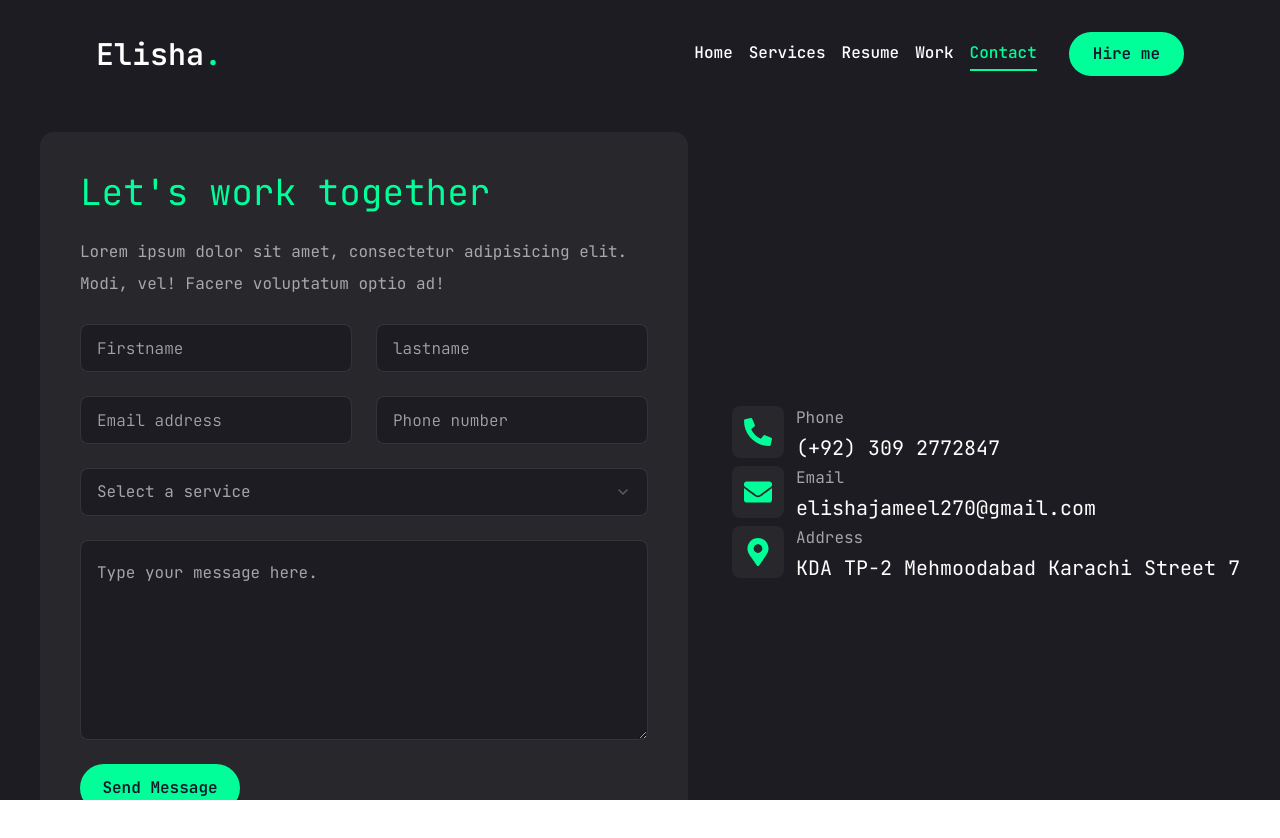
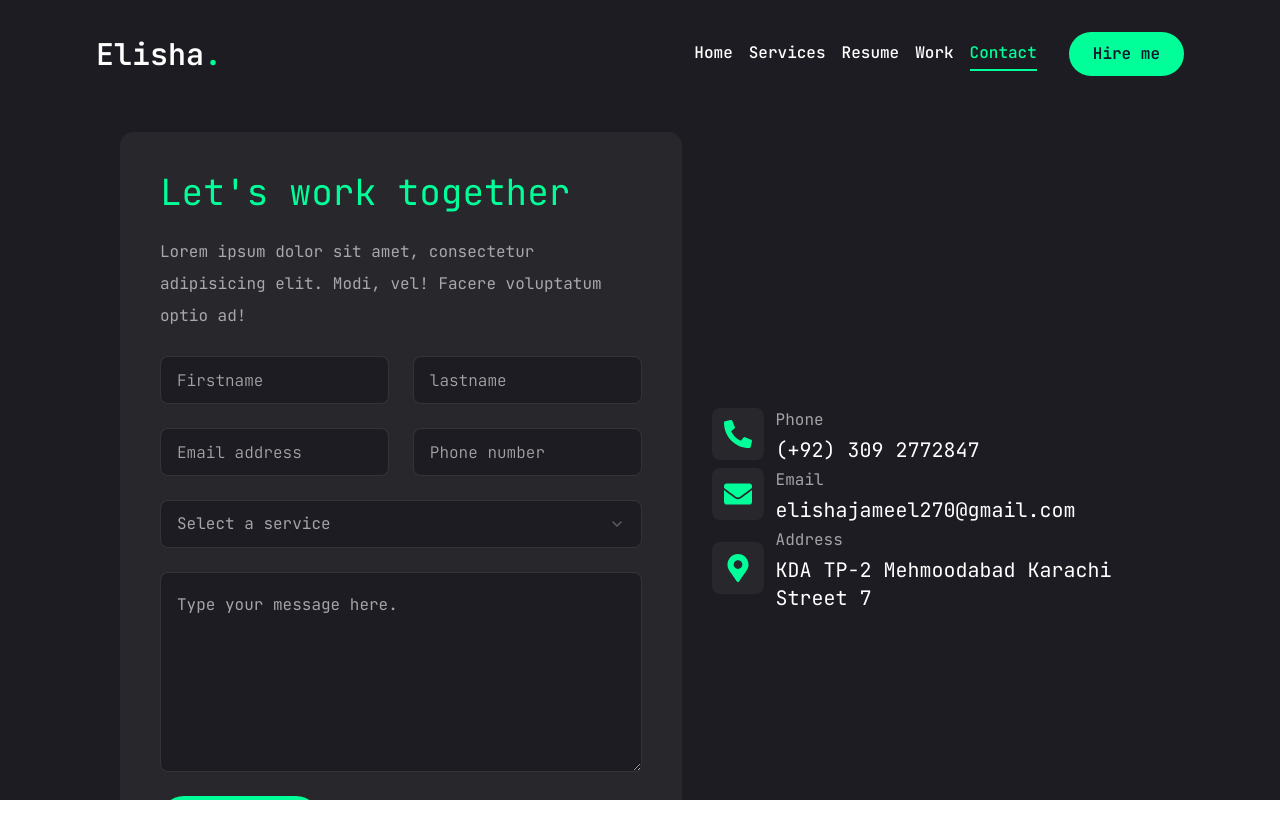
Before and after one commit to elishabhatti/elisha-portfolio, a Next.js app: page /contact in a window 1280 px wide. Shown: the top 838 px of the page. Built offline with nearby package versions, Linux system fonts and the light colour scheme.

Commit message:
added some padding

```diff
--- a/app/contact/page.jsx
+++ b/app/contact/page.jsx
@@ -45,7 +45,7 @@ const Contact = () => {
       }}
       className="py-6"
     >
-      <div className="container px-10 mx-auto">
+      <div className="container mx-auto xl:px-30">
         <div className="flex flex-col xl:flex-row gap-[30px]">
           {/* form */}
           <div className="xl:w-[54%] order-2 xl:order-none">
```
